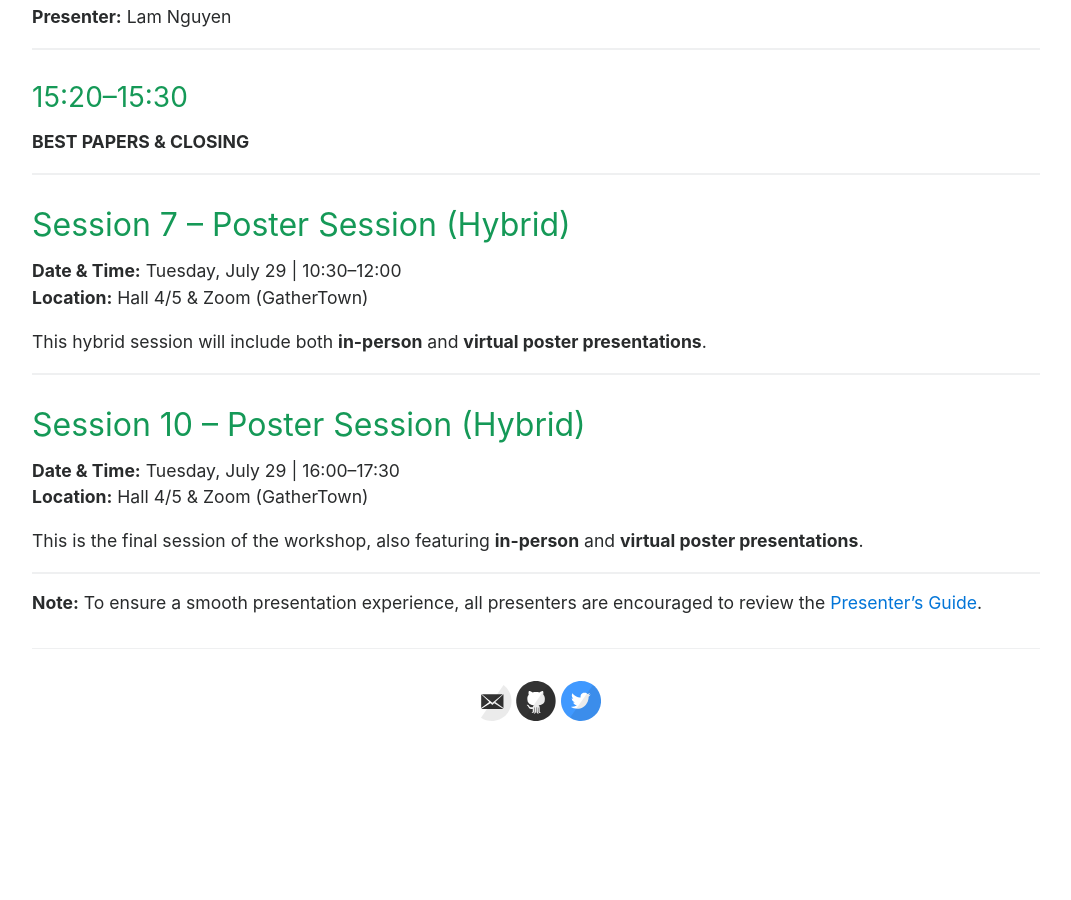
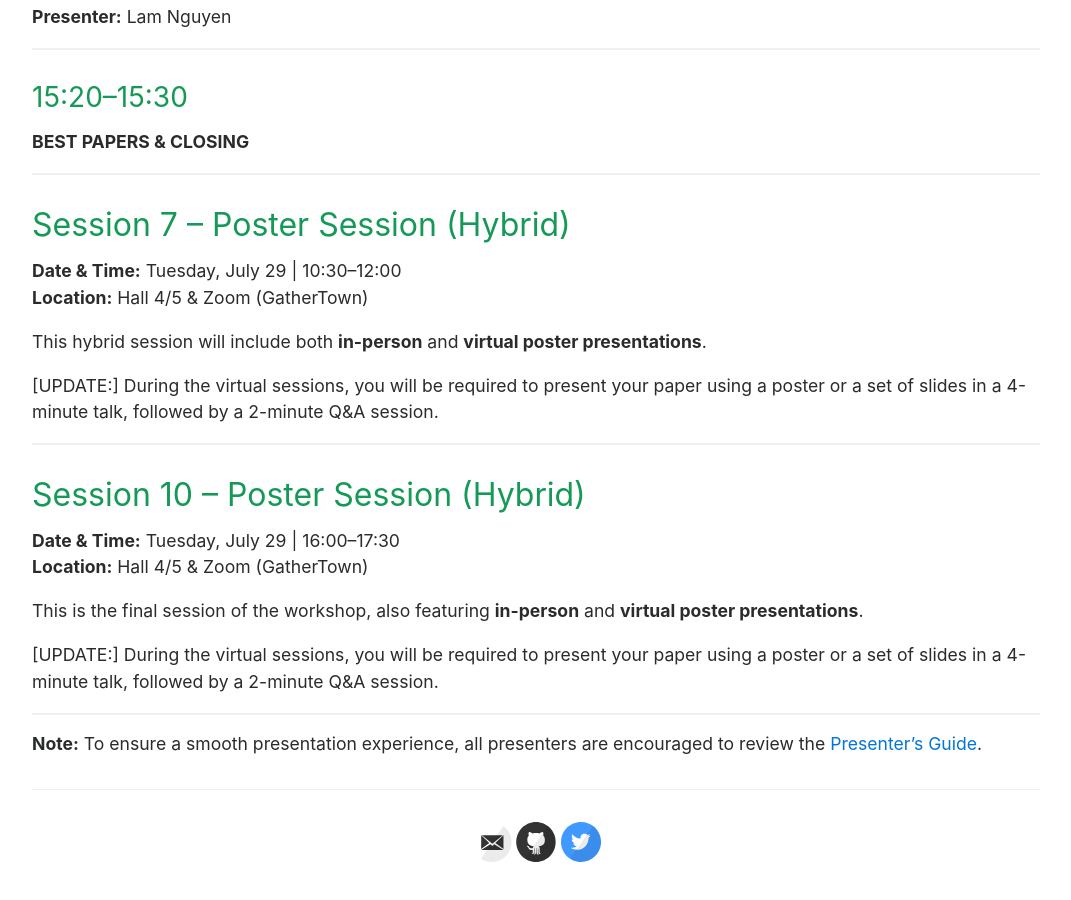
Before and after one commit to acl2025-srw/acl2025-srw.github.io, a Jekyll site: the page built from schedule.md, in a window 1280 px wide and 900 px high, scrolled down 1817 px. Shown: the whole window, without its empty margins (104-1175 px from the left). Built offline with Jekyll 4.4.1, drawn with Linux system fonts in a browser that asks for light colours; our own code applies the rules of GitHub Pages for plain Markdown files; before the commit the page ends 2576 px from its top, so only the background shows below that; some of the changed text lies outside the part shown.

Commit message:
update program

```diff
--- a/schedule.md
+++ b/schedule.md
@@ -64,6 +64,8 @@ The workshop will take place on **Monday, July 28** and **Tuesday, July 29** at
 
 This hybrid session will include both **in-person** and **virtual poster presentations**.
 
+[UPDATE:] During the virtual sessions, you will be required to present your paper using a poster or a set of slides in a 4-minute talk, followed by a 2-minute Q&A session.
+
 ---
 
 ## Session 10 – Poster Session (Hybrid)
@@ -72,6 +74,8 @@ This hybrid session will include both **in-person** and **virtual poster present
 
 This is the final session of the workshop, also featuring **in-person** and **virtual poster presentations**.
 
+[UPDATE:] During the virtual sessions, you will be required to present your paper using a poster or a set of slides in a 4-minute talk, followed by a 2-minute Q&A session.
+
 ---
 
 **Note:** To ensure a smooth presentation experience, all presenters are encouraged to review the [Presenter’s Guide](https://docs.google.com/presentation/d/1PJOyaKKAezi_YFpaTS-nHv4xacgcVswnukFgc6ZY_QM/edit?usp=sharing).
```
Also changed, not shown: other parts of schedule.md (+1 -1 lines).
